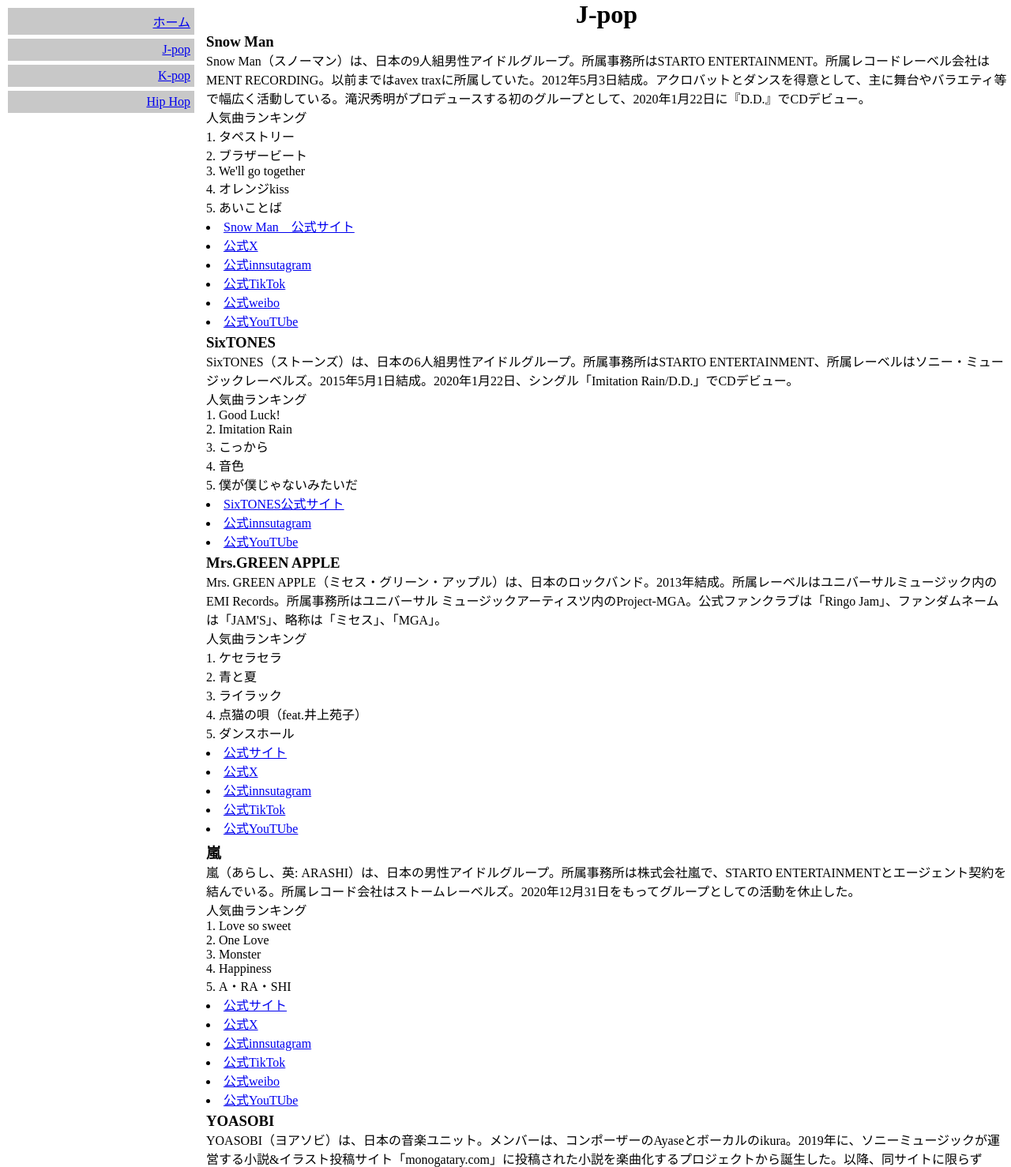
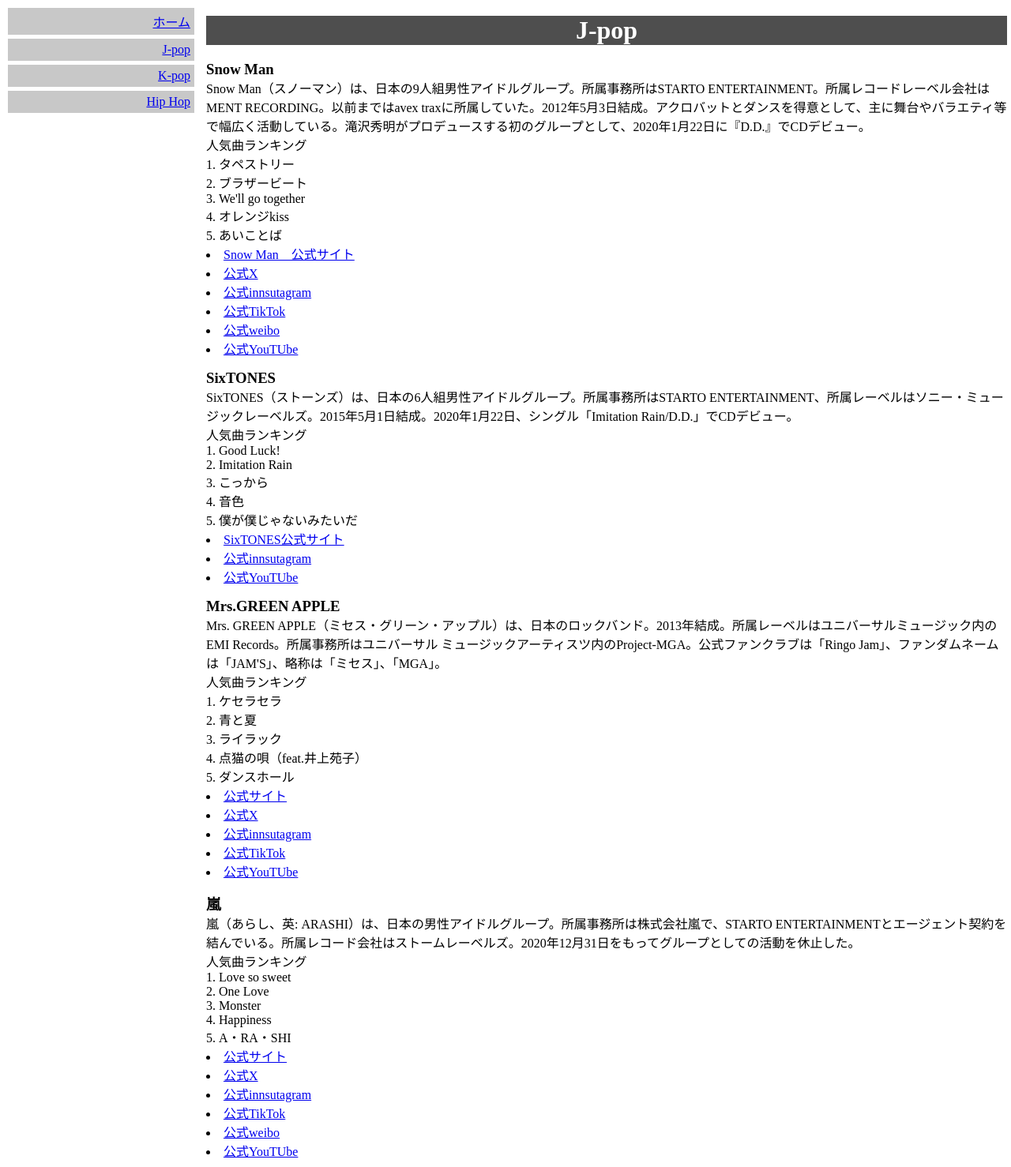
Before and after one commit to s1f10240221/term-project, a plain HTML site: page index-jpop.html in a window 1280 px wide. Shown: the top 1478 px of the page at 79% size. Drawn offline with Linux system fonts and the light colour scheme.

Commit message:
Update index-jpop.css

```diff
--- a/css/index-jpop.css
+++ b/css/index-jpop.css
@@ -32,8 +32,9 @@ body {
 
 h1 {
   text-align: center;
-   {
-  }
+  margin: 20px 5px 20px 5px;
+  background-color: rgb(78, 78, 78);
+  color: rgb(255, 255, 255);
 }
 
 .a ul {
@@ -77,21 +78,21 @@ h1 {
 }
 
 .a {
-  margin: 5px 5px 5px 5px;
+  margin: 15px 5px 15px 5px;
 }
 
 .b {
-  margin: 5px 5px 5px 5px;
+  margin: 15px 5px 15px 5px;
 }
 
 .c {
-  margin: 5px 5px 5px 5px;
+  margin: 15px 5px 15px 5px;
 }
 
 .d {
-  margin: 5px 5px 5px 5px;
+  margin: 15px 5px 15px 5px;
 }
 
 .e {
-  margin: 5px 5px 5px 5px;
+  margin: 15px 5px 15px 5px;
 }
```
